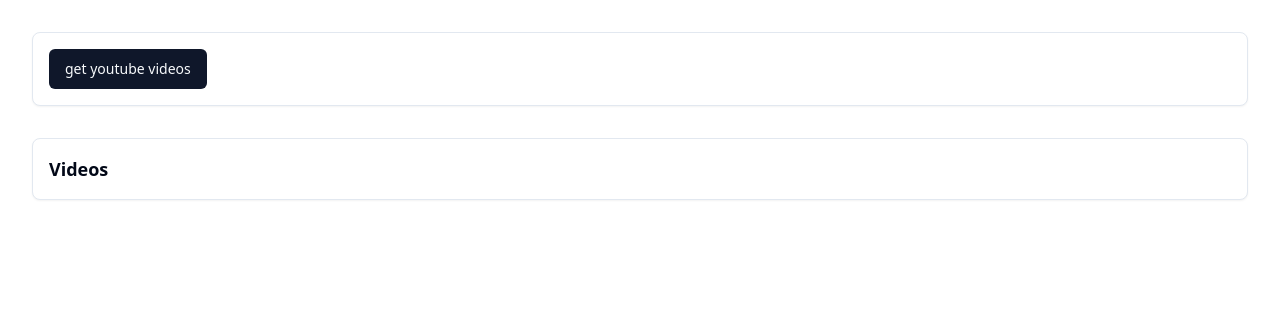
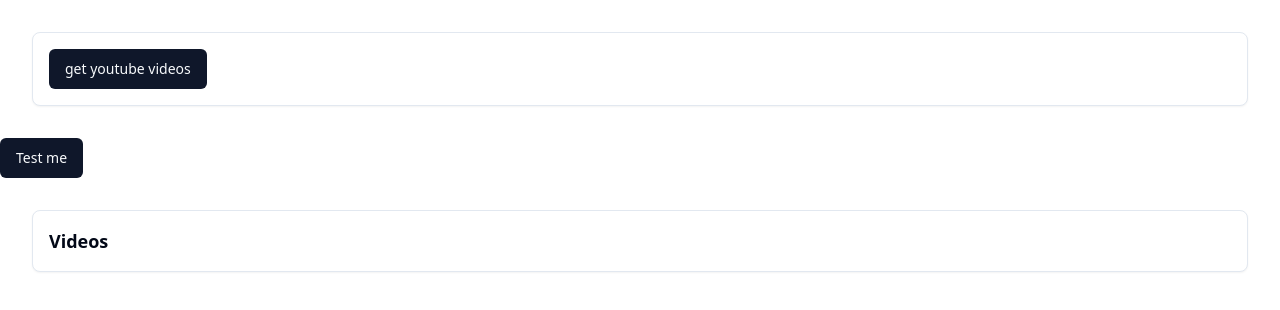
Before and after one commit to RichardSchwarcz/notion-video-gallery-client, a Next.js app: page /app in a window 1280 px wide. Shown: the top 310 px of the page. Built offline with nearby package versions, Linux system fonts and the light colour scheme.

Commit message:
chore: add test button for getting cookies

```diff
--- a/src/pages/app.tsx
+++ b/src/pages/app.tsx
@@ -26,6 +26,15 @@ function App() {
       console.log(data)
       setSyncData(data.videos.items)
     }
+  }
+
+  async function getTestcookie() {
+    await fetch(
+      `http://localhost:8000/api/youtube/auth/redirect${window.location.search}`,
+      {
+        credentials: 'include',
+      }
+    )
   }
 
   type video = {
@@ -65,6 +74,21 @@ function App() {
           )}
         </div>
       </div>
+
+      <Button
+        onClick={() => {
+          getTestcookie()
+            .then(() => {
+              console.log('cookie set')
+            })
+            .catch((e) => {
+              console.error(e)
+            })
+        }}
+      >
+        Test me
+      </Button>
+
       <div className="m-8 border bg-card shadow-sm  rounded-lg">
         <p className="p-4 text-lg font-bold">Videos</p>
         {syncData.map((video: video) => {
```
